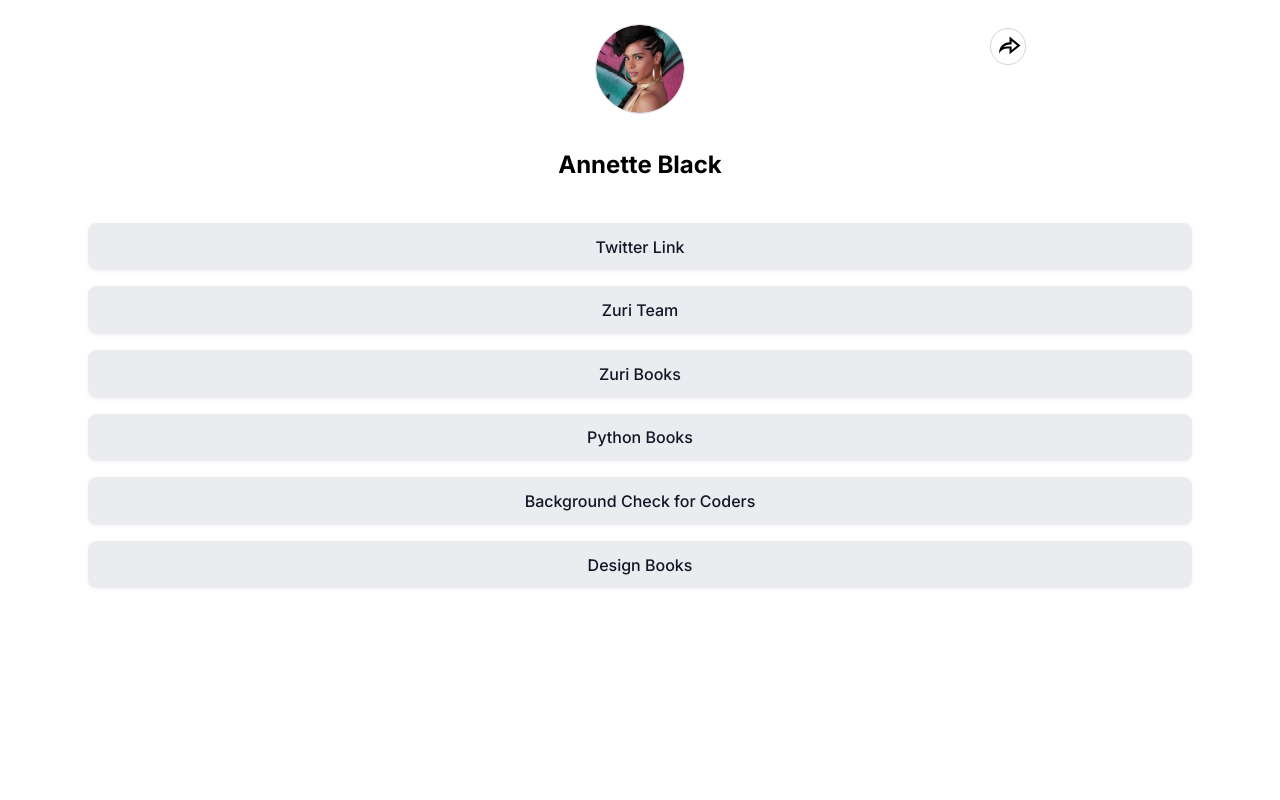
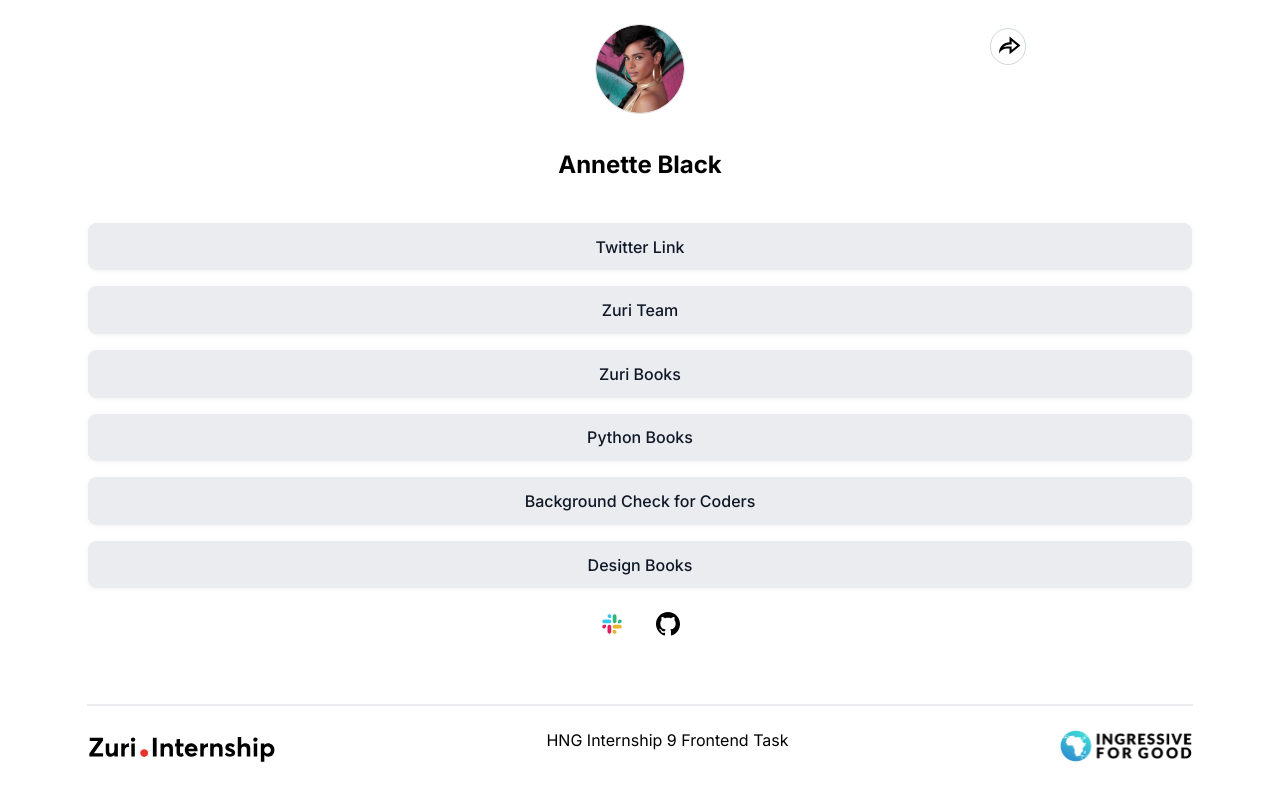
Before and after one commit to ickynavigator/hng9-task1, a React (Vite) app: page / in a window 1280 px wide. Built offline with nearby package versions, Linux system fonts and the light colour scheme.

Commit message:
added social links

```diff
--- a/src/App.tsx
+++ b/src/App.tsx
@@ -1,7 +1,11 @@
+import github from '@Assets/github.svg';
+import i4g from '@Assets/i4g.svg';
+import slack from '@Assets/slack.svg';
+import zuri from '@Assets/zuri.svg';
 import LinkButton from '@Comp/LinkButton';
 import ProfilePhoto from '@Comp/ProfilePhoto';
 import ShareButton from '@Comp/ShareButton';
-import { constantLinks, name, slackName, twitter } from './info';
+import { constantLinks, githubLink, name, slackName, twitter } from './info';
 
 const App: React.FC = () => {
   return (
@@ -21,6 +25,21 @@
       {constantLinks.map(({ link, title, id }) => (
         <LinkButton key={id} id={id} title={title} url={link} />
       ))}
+
+      <div className="social__icons">
+        <img src={slack} />
+        <a href={githubLink}>
+          <img src={github} />
+        </a>
+      </div>
+
+      <hr />
+
+      <div className="footer">
+        <img src={zuri} />
+        <span>HNG Internship 9 Frontend Task</span>
+        <img src={i4g} />
+      </div>
     </div>
   );
 };
--- a/src/index.scss
+++ b/src/index.scss
@@ -37,3 +37,37 @@
 #slack {
   display: none;
 }
+
+.social__icons {
+  > * {
+    margin: 0 1rem;
+  }
+
+  margin-top: 1rem;
+  margin-bottom: 3rem;
+}
+
+hr {
+  width: 100%;
+  margin: 1rem 0;
+
+  border: 1px solid #eaecf0;
+}
+
+.footer {
+  width: 100%;
+
+  display: inline-flex;
+  flex-direction: column;
+  align-items: flex-start;
+
+  > * {
+    margin: 0.5rem 0;
+  }
+
+  // desktop only
+  @media (min-width: 768px) {
+    flex-direction: row;
+    justify-content: space-between;
+  }
+}
```
